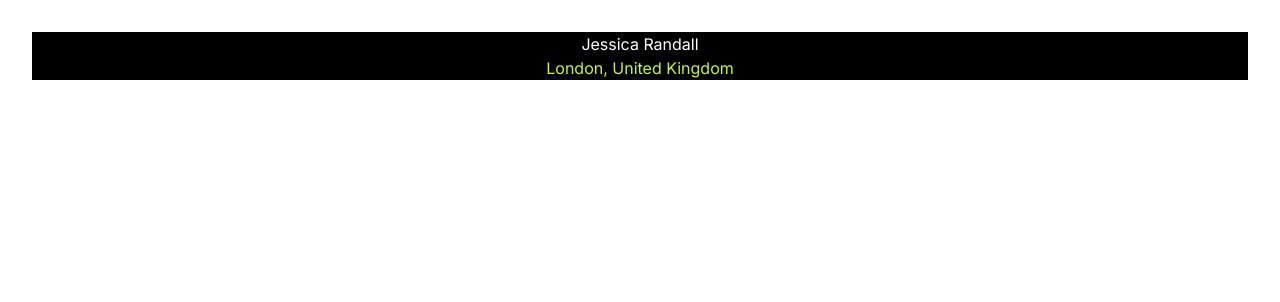
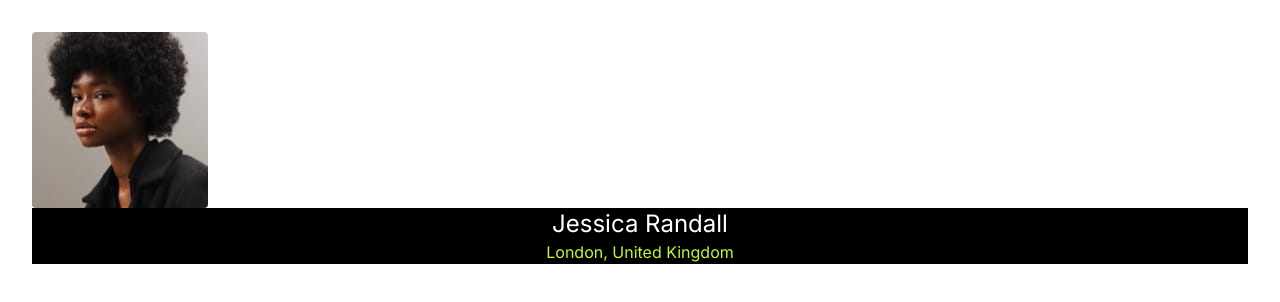
Before and after one commit to lavollmer/social-links-profile, a React (Vite) app: page / in a window 1280 px wide. Shown: the top 302 px of the page. Built offline with nearby package versions, Linux system fonts and the light colour scheme.

Commit message:
adding profile picture

```diff
--- a/src/App.jsx
+++ b/src/App.jsx
@@ -1,10 +1,19 @@
 import "./App.css";
+import profilePic from "./assets/avatar-jessica.jpeg";
 
 function App() {
   return (
-    <div className="bg-black">
-      <h1 className="font-inter text-neutral-white">Jessica Randall</h1>
-      <h2 className="font-inter text-primary-green">London, United Kingdom</h2>
+    <div>
+      <img src={profilePic} alt="Profile Picture of Jessica" className="rounded"/>
+
+      <div className="bg-black">
+        <h1 className="font-inter text-2xl text-neutral-white">
+          Jessica Randall
+        </h1>
+        <h2 className="font-inter text-primary-green">
+          London, United Kingdom
+        </h2>
+      </div>
     </div>
   );
 }
```
